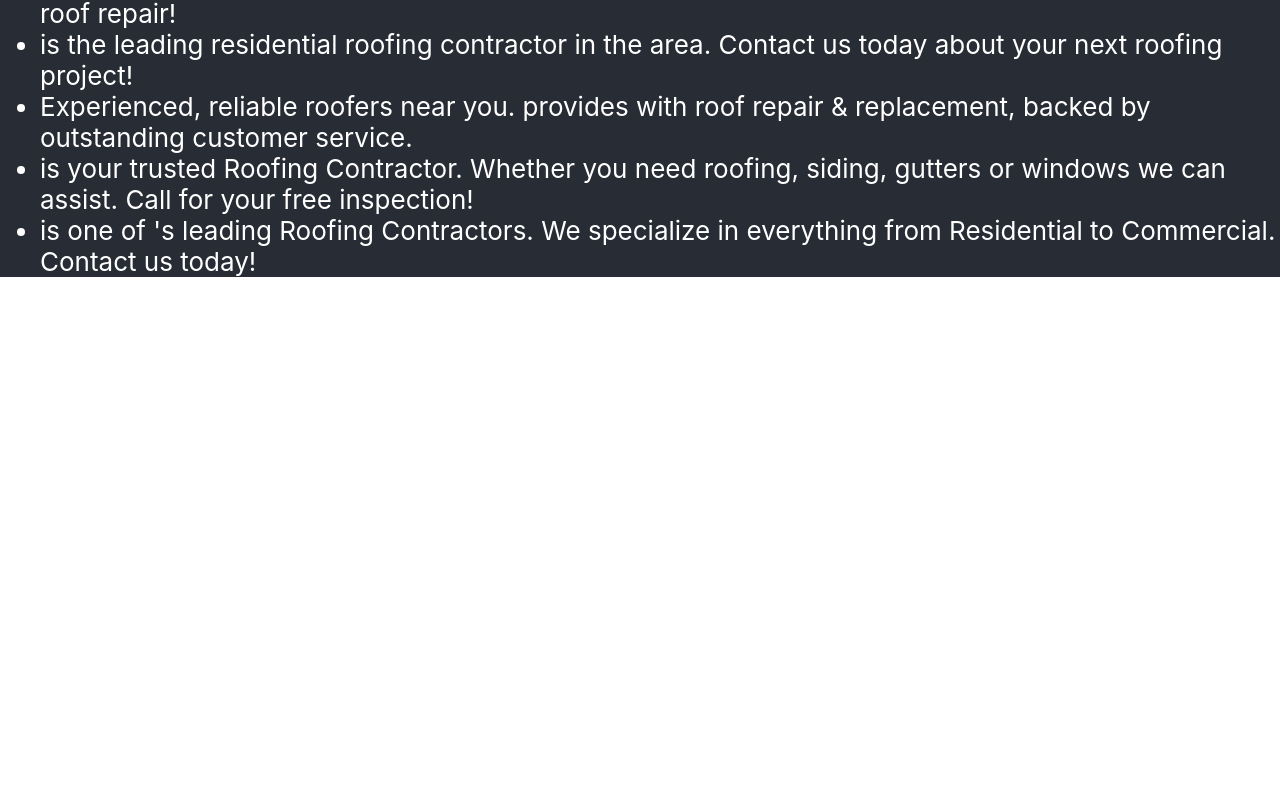
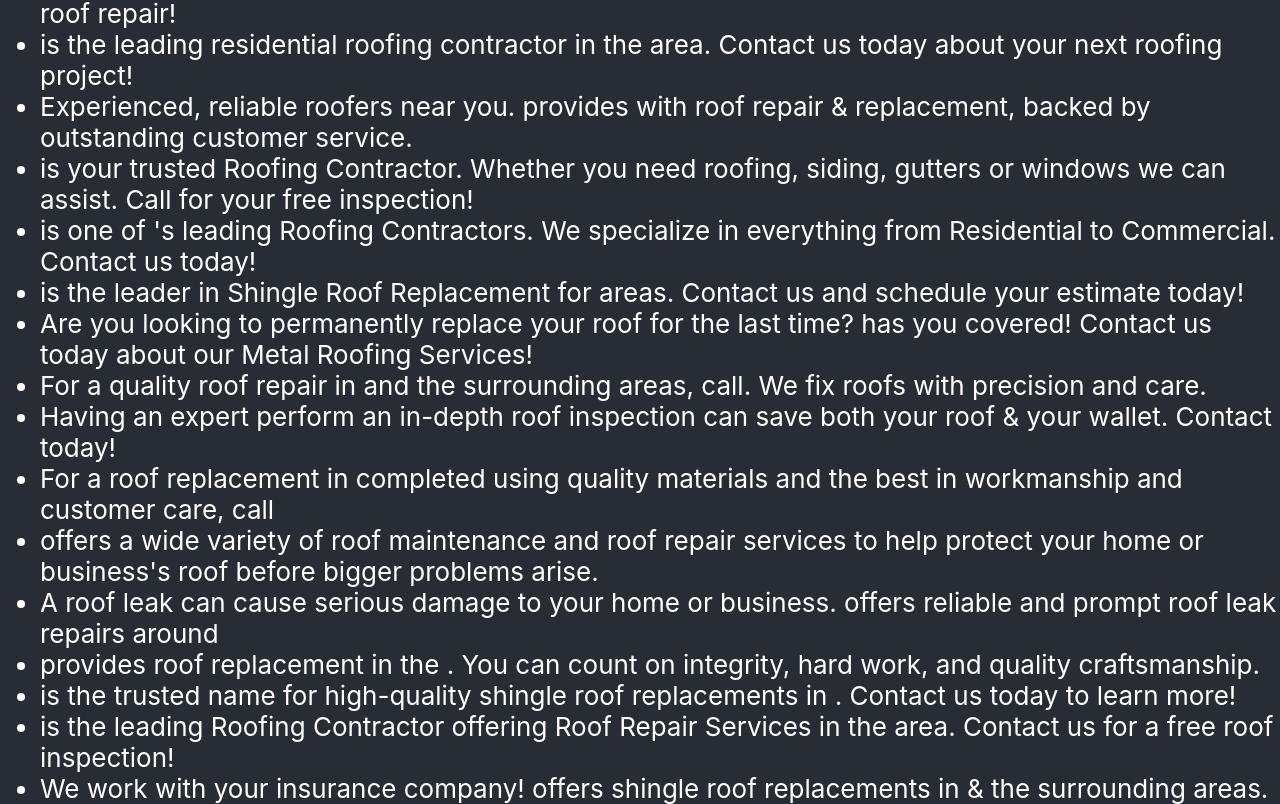
Before and after one commit to trevorwinger/gmb-autofy, a React (Create React App) app: page / in a window 1280 px wide. Shown: the part 629-1433 px from the top of the page. Before the commit the page ends 906 px from the top, so only its background shows below. Built offline with nearby package versions, Linux system fonts and the light colour scheme.

Commit message:
added new metas

```diff
--- a/src/Components/Options.js
+++ b/src/Components/Options.js
@@ -7,7 +7,18 @@ const Options = (props) => {
   props.brand + ' is the leading residential roofing contractor in the ' + props.loc + ' area. Contact us today about your next roofing project!',
   'Experienced, reliable roofers near you. ' + props.brand + ' provides ' + props.loc + ' with roof repair & replacement, backed by outstanding customer service.',
   props.brand + ' is your trusted '  + props.loc +' Roofing Contractor. Whether you need roofing, siding, gutters or windows we can assist. Call for your free inspection!',
-  props.brand + ' is one of ' + props.loc + '\'s leading Roofing Contractors. We specialize in everything from Residential to Commercial. Contact us today!']
+  props.brand + ' is one of ' + props.loc + '\'s leading Roofing Contractors. We specialize in everything from Residential to Commercial. Contact us today!',
+  props.brand + ' is the leader in Shingle Roof Replacement for ' + props.loc + 'areas. Contact us and schedule your estimate today!',
+  'Are you looking to permanently replace your roof for the last time? '+  props.brand +' has you covered! Contact us today about our Metal Roofing Services!',
+  'For a quality roof repair in ' + props.loc + ' and the surrounding areas, call' +  props.brand +'. We fix roofs with precision and care.',
+  'Having an expert perform an in-depth roof inspection can save both your roof & your wallet. Contact ' + props.brand + ' today!',
+  'For a roof replacement in ' + props.loc + ' completed using quality materials and the best in workmanship and customer care, call ' + props.brand,
+  props.brand + ' offers a wide variety of roof maintenance and roof repair services to help protect your home or business\'s roof before bigger problems arise.',
+  'A roof leak can cause serious damage to your home or business. ' + props.brand + ' offers reliable and prompt roof leak repairs around ' + props.loc,
+  props.brand + ' provides roof replacement in the ' + props.loc + '. You can count on integrity, hard work, and quality craftsmanship.',
+  props.brand + ' is the trusted name for high-quality shingle roof replacements in ' + props.loc + '. Contact us today to learn more!',
+  props.brand + ' is the leading Roofing Contractor offering Roof Repair Services in the ' + props.loc + ' area. Contact us for a free roof inspection!',
+  'We work with your insurance company! ' + props.brand + ' offers shingle roof replacements in ' + props.loc + '& the surrounding areas.']
 
   return (
       <div>
```
